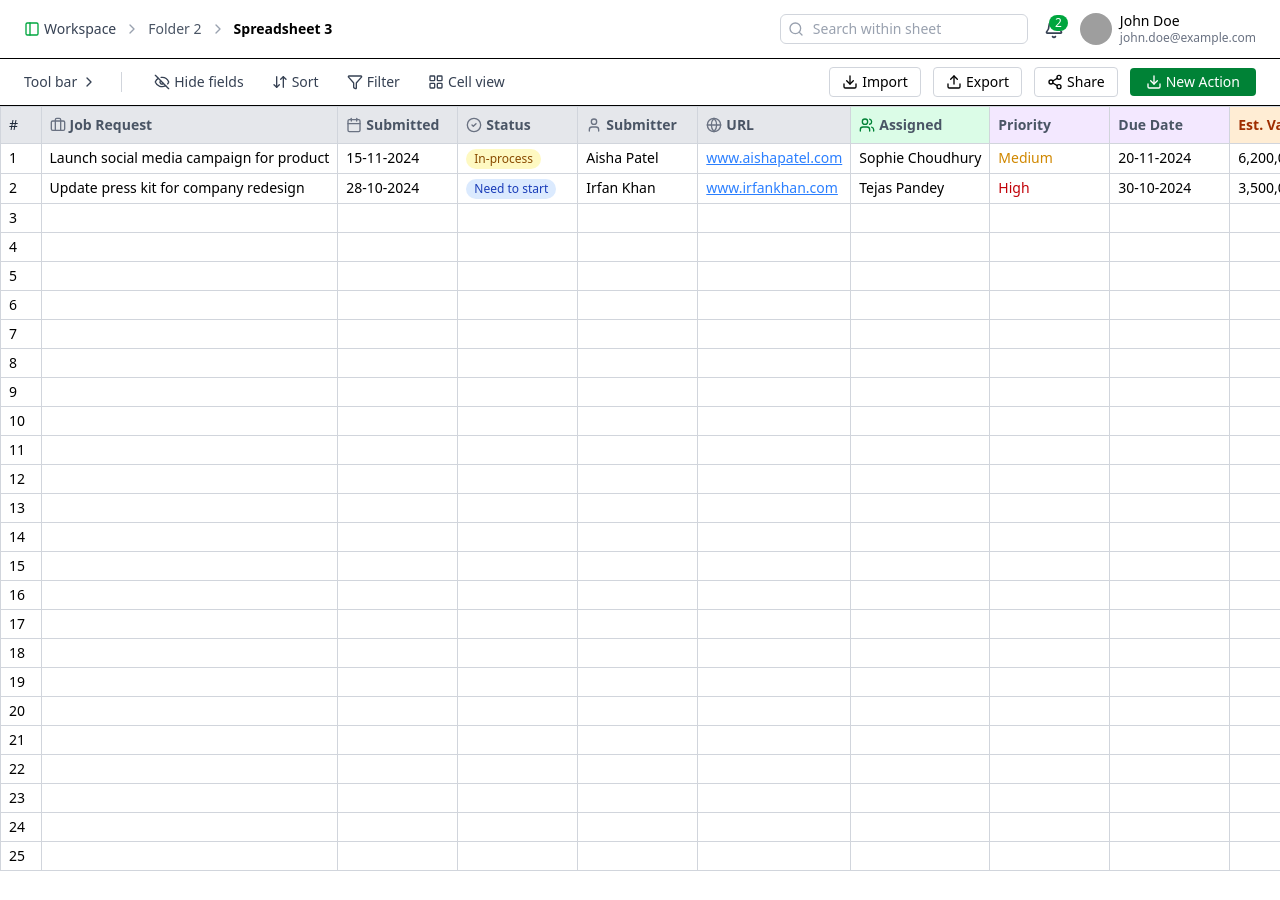
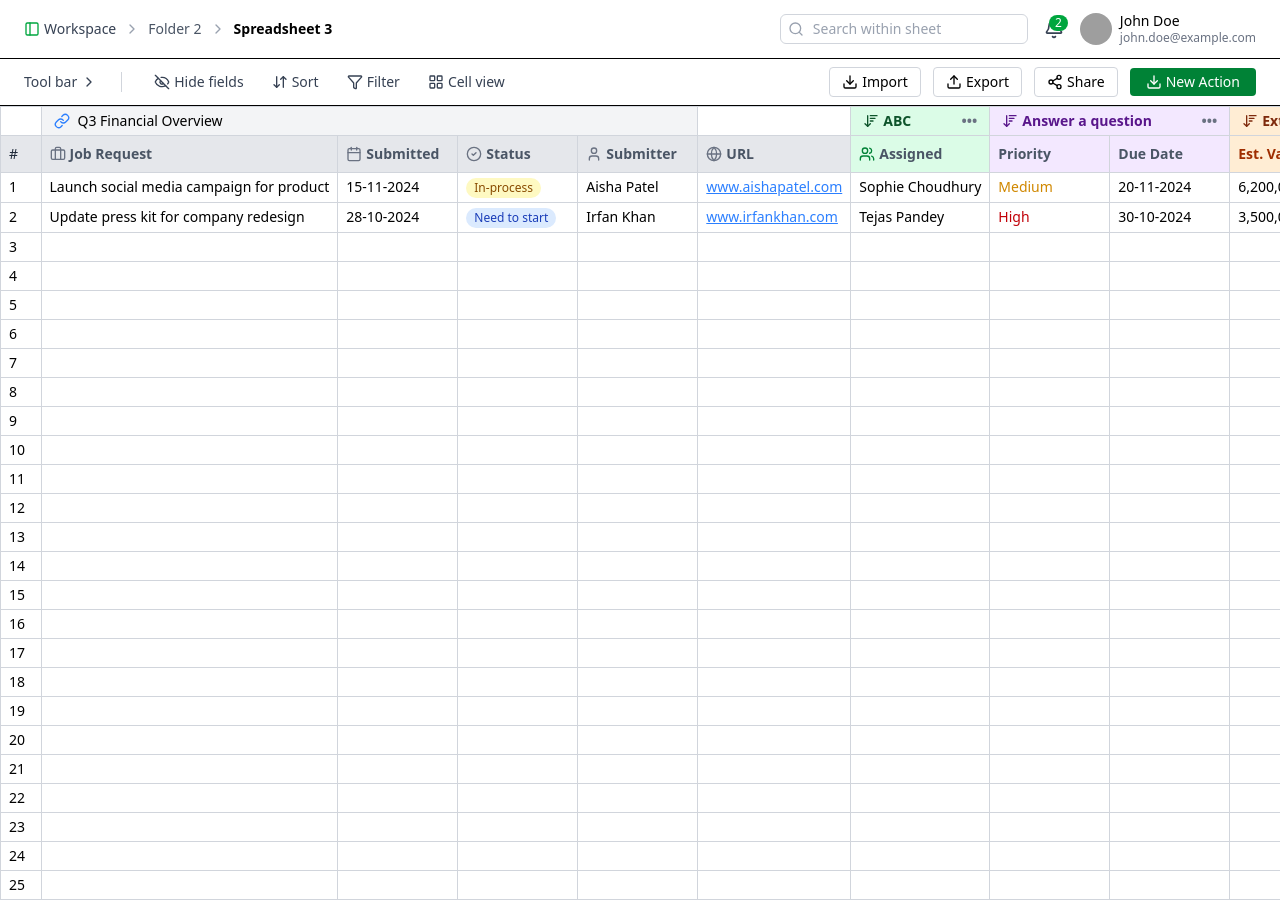
Before and after one commit to Crazyengineer1/React-spreadsheet-UI, a React (Vite) app: page / in a window 1280 px wide. Before the commit the page ends 871 px from the top, so only its background shows below. Built offline with nearby package versions, Linux system fonts and the light colour scheme; grey boxes are pictures that could not be loaded.

Commit message:
Added banner

```diff
--- a/src/components/Grid.tsx
+++ b/src/components/Grid.tsx
@@ -2,7 +2,7 @@ import { useReactTable, getCoreRowModel, flexRender, } from "@tanstack/react-tab
 import type { ColumnDef } from "@tanstack/react-table";
 import { spreadsheetData } from "../Data";
 import {
-    Briefcase, Calendar, CheckCircle2, User, Globe, Users, Plus,
+    Briefcase, Calendar, CheckCircle2, User, Globe, Users, Plus, SortDesc, Link
 } from "lucide-react";
 import { useMemo } from "react";
 
@@ -150,6 +150,66 @@ const Grid = () => {
         <div className="overflow-auto border-l border-t border-gray-300">
             <table className="table-fixed min-w-full text-sm border-collapse">
                 <thead>
+                    <tr className="text-sm">
+
+                        <th className="border-r border-b border-gray-300 bg-white p-0" />
+
+                        <th colSpan={4} className="border-r border-b border-gray-300 bg-gray-100">
+                            <div className="flex items-center gap-2 w-full h-full px-3 py-1">
+                                <Link className="w-4 h-4 text-blue-500" />
+                                <input
+                                    type="text"
+                                    defaultValue="Q3 Financial Overview"
+                                    className="bg-transparent focus:outline-none text-sm font-medium w-60"
+                                />
+                            </div>
+                        </th>
+                        <th className="border-r border-b border-gray-300 bg-white p-0" />
+
+                        <th className="border-r border-b border-gray-300 bg-green-100 hover:cursor-pointer" onClick={() => {
+                            console.log("ABC");
+                        }}>
+                            <div className="flex items-center justify-between w-full h-full px-3 py-1 text-sm text-green-900 font-semibold">
+                                <div className="flex items-center gap-1">
+                                    <SortDesc className="w-4 h-4" />
+                                    ABC
+                                </div>
+                                <span className="text-gray-500">•••</span>
+                            </div>
+                        </th>
+
+                        <th colSpan={2} className="border-r border-b border-gray-300 bg-purple-100 hover:cursor-pointer" onClick={() => {
+                            console.log("Answer a question");
+                        }}>
+                            <div className="flex items-center justify-between w-full h-full px-3 py-1 text-sm text-purple-900 font-semibold">
+                                <div className="flex items-center gap-1">
+                                    <SortDesc className="w-4 h-4" />
+                                    Answer a question
+                                </div>
+                                <span className="text-gray-500">•••</span>
+                            </div>
+                        </th>
+
+                        <th className="border-r border-b border-gray-300 bg-orange-100 hover:cursor-pointer" onClick={() => {
+                            console.log("Extract");
+                        }}>
+                            <div className="flex items-center justify-between w-full h-full px-3 py-1 text-sm text-orange-900 font-semibold">
+                                <div className="flex items-center gap-1">
+                                    <SortDesc className="w-4 h-4" />
+                                    Extract
+                                </div>
+                                <span className="text-gray-500">•••</span>
+                            </div>
+                        </th>
+
+                        <th className="border-r border-b border-gray-300 bg-gray-100 text-center w-10 hover:cursor-pointer hover:bg-gray-200" onClick={() => {
+                            console.log("Plus");
+                        }}>
+                            <button className="w-6 h-6 rounded-full hover:cursor-pointer flex items-center justify-center">
+                                <Plus className="w-4 h-4 text-gray-700" />
+                            </button>
+                        </th>
+                    </tr>
                     {table.getHeaderGroups().map(headerGroup => (
                         <tr key={headerGroup.id}>
                             {headerGroup.headers.map(header => (
@@ -172,10 +232,9 @@ const Grid = () => {
                                 >
                                     {flexRender(header.column.columnDef.header, header.getContext())}
                                 </th>
+
                             ))}
-                            <th className="w-10 border-r border-b border-gray-300 bg-gray-100 text-center">
-                                <Plus className="w-4 h-4 text-gray-500 cursor-pointer mx-auto" />
-                            </th>
+                            <th className="w-10 border-r border-b border-gray-300 bg-white" />
                         </tr>
                     ))}
                 </thead>
```
